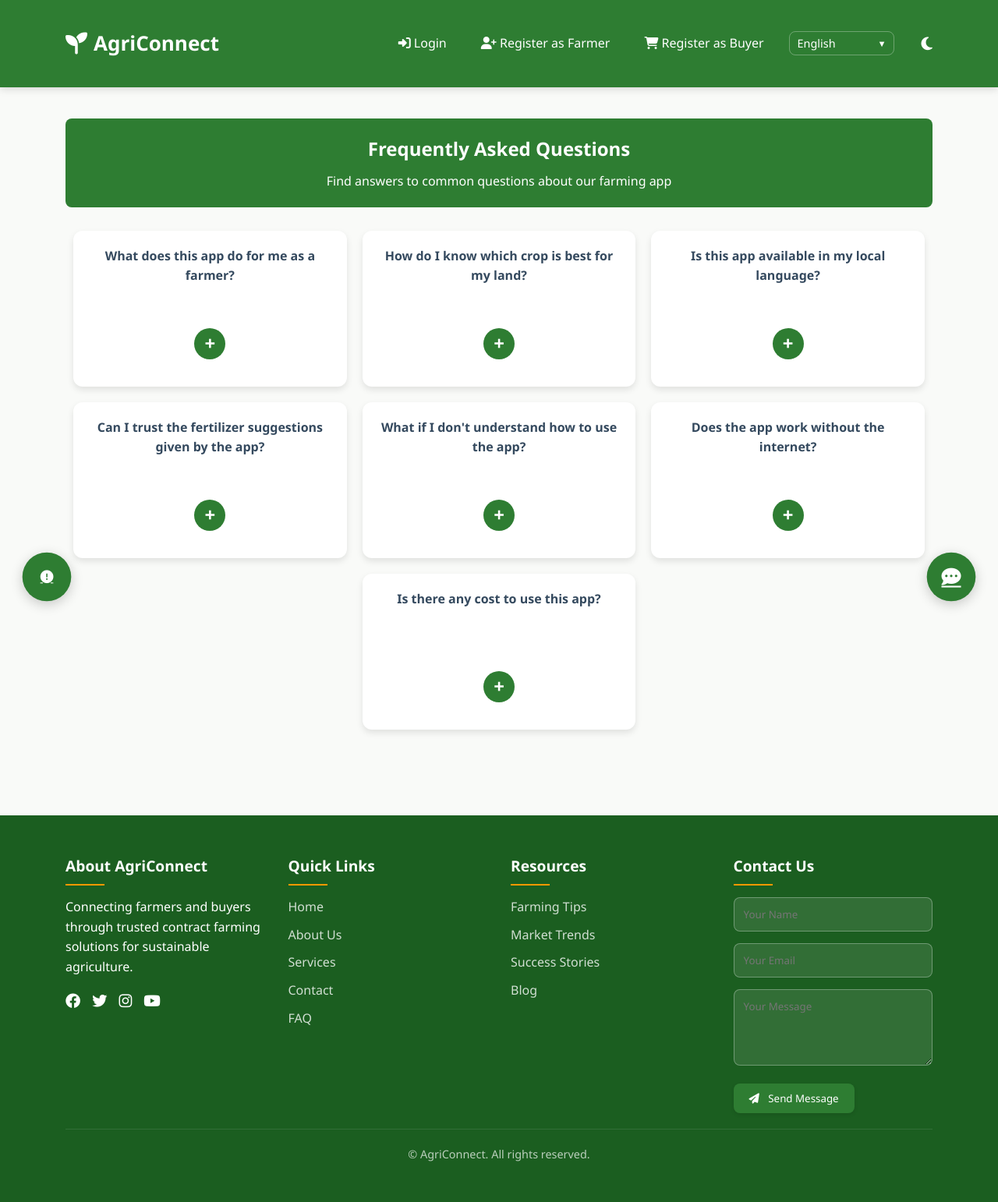
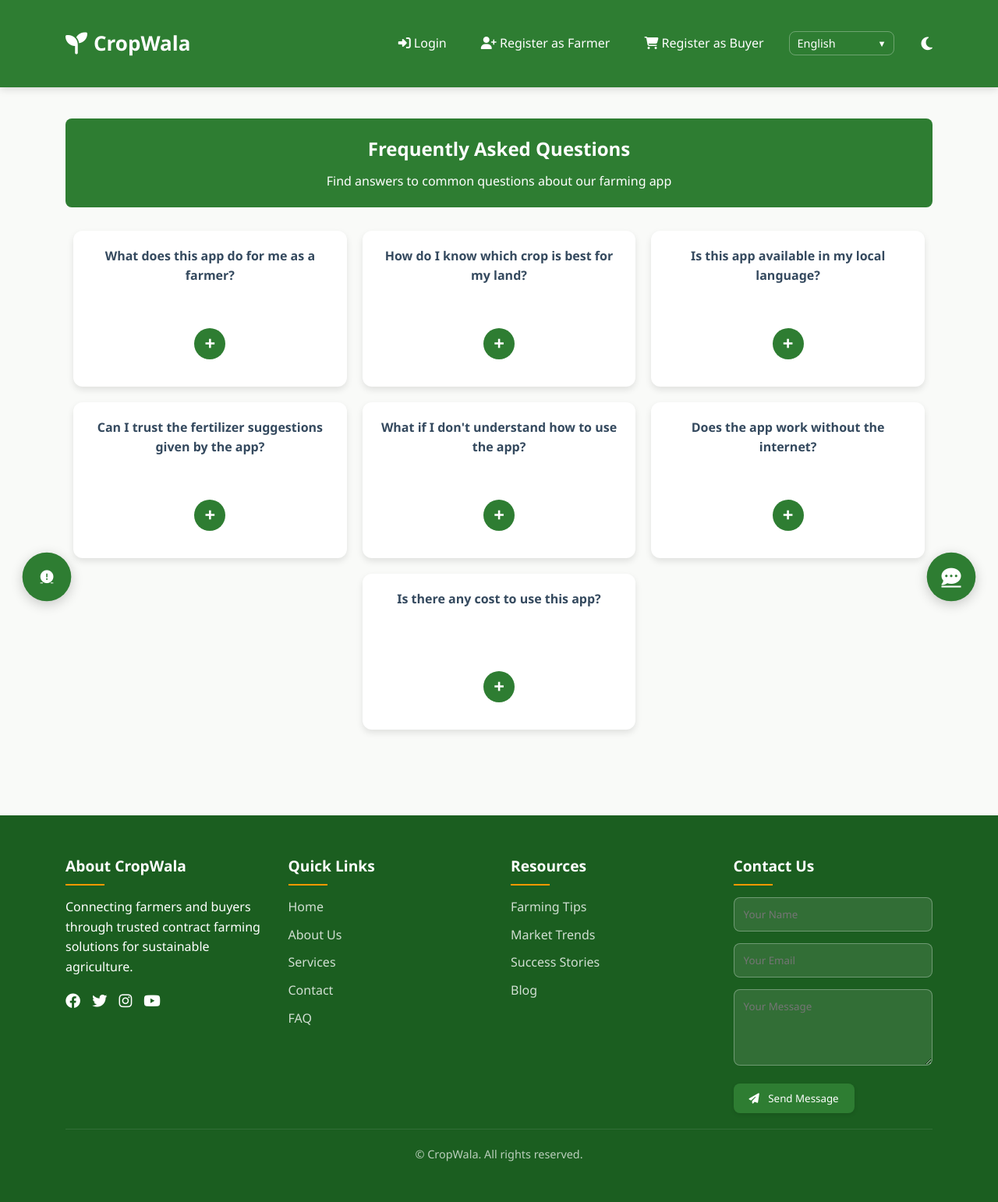
Before and after one commit to YogiramV/cropwala, a Flask app: page /FAQ in a window 1280 px wide. Shown: the whole page at 78% size. Run offline with Flask 3, Linux system fonts and the light colour scheme.

Commit message:
changed the name to Cropwala

```diff
--- a/templates/base.html
+++ b/templates/base.html
@@ -942,7 +942,7 @@
         <div class="container header-content">
             <div class="logo">
                 <a href="{{ url_for('auth.index') }}">
-                    <i class="fas fa-seedling"></i>AgriConnect
+                    <i class="fas fa-seedling"></i>CropWala
                 </a>
             </div>
             <button class="menu-toggle" id="menuToggle">
@@ -1042,7 +1042,7 @@
         <div class="container">
             <div class="footer-content">
                 <div class="footer-section">
-                    <h3>About AgriConnect</h3>
+                    <h3>About CropWala</h3>
                     <p>Connecting farmers and buyers through trusted contract farming solutions for sustainable agriculture.</p>
                     <div class="social-links">
                         <a href="#"><i class="fab fa-facebook"></i></a>
@@ -1090,7 +1090,7 @@
                 </div>
             </div>
             <div class="copyright">
-                © AgriConnect. All rights reserved.
+                © CropWala. All rights reserved.
             </div>
         </div>
     </footer>
```
